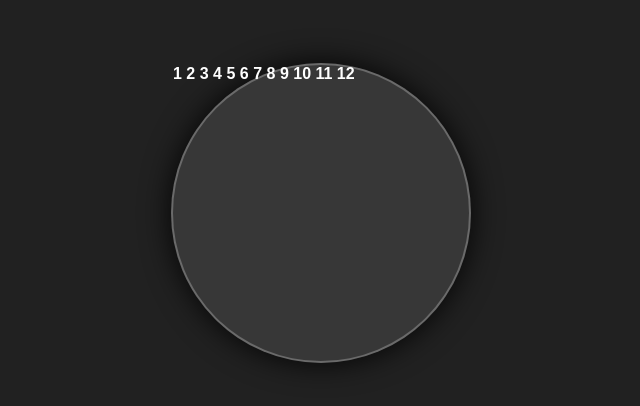
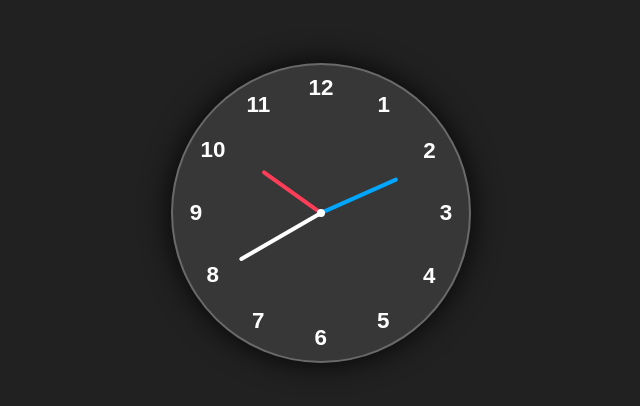
Before and after one commit to zakizaidi55/analogClockMiniProject, a plain HTML site: page index.html in a window 1280 px wide. Shown: the part 187-593 px from the top of the page, without its empty margins (319-959 px from the left). Drawn offline with Linux system fonts and the light colour scheme.

Commit message:
adding the functionality of hour min & sec usingJS

```diff
--- a/index.html
+++ b/index.html
@@ -7,22 +7,27 @@
     <link rel="stylesheet" href="styles.css">
 </head>
 <body>
+
     <div class="container">
         <div class="clock">
-            <span><b>1</b></span>
-            <span><b>2</b></span>
-            <span><b>3</b></span>
-            <span><b>4</b></span>
-            <span><b>5</b></span>
-            <span><b>6</b></span>
-            <span><b>7</b></span>
-            <span><b>8</b></span>
-            <span><b>9</b></span>
-            <span><b>10</b></span>
-            <span><b>11</b></span>
-            <span><b>12</b></span>
+            <div style="--clr:#ff3d58; --h:72px;" class="hand" id="hour"><i></i></div>
+            <div style="--clr:#00a6ff; --h:84px;" class="hand" id="min"><i></i></div>
+            <div style="--clr:#ffffff; --h:94px;" class="hand" id="sec"><i></i></div>
+            <span style="--i:1;"><b>1</b></span>
+            <span style="--i:2;"><b>2</b></span>
+            <span style="--i:3;"><b>3</b></span>
+            <span style="--i:4;"><b>4</b></span>
+            <span style="--i:5;"><b>5</b></span>
+            <span style="--i:6;"><b>6</b></span>
+            <span style="--i:7;"><b>7</b></span>
+            <span style="--i:8;"><b>8</b></span>
+            <span style="--i:9;"><b>9</b></span>
+            <span style="--i:10;"><b>10</b></span>
+            <span style="--i:11;"><b>11</b></span>
+            <span style="--i:12;"><b>12</b></span>
 
         </div>
     </div>
 </body>
+<script src="script.js"></script>
 </html>
--- a/script.js
+++ b/script.js
@@ -0,0 +1,21 @@
+let hr = document.getElementById('hour');
+let min = document.getElementById('min');
+let sec = document.getElementById('sec');
+
+const displayTime = () => {
+    let date = new Date();
+    // getting hour, min, sec
+    let hh = date.getHours();
+    let mm = date.getMinutes();
+    let ss = date.getSeconds();
+
+    let hRotations = 30*hh + mm/2;
+    let mRotations = 6*mm;
+    let sRotations = 6*ss;
+
+    hr.style.transform = `rotate(${hRotations}deg)`;
+    min.style.transform = `rotate(${mRotations}deg)`;
+    sec.style.transform = `rotate(${sRotations}deg)`;
+}
+
+setInterval(displayTime,1000)
--- a/styles.css
+++ b/styles.css
@@ -27,4 +27,47 @@ body {
     background-color: rgba(255, 255, 255, 0.1);
     border: 2px solid rgba(255,255,255,0.25);
     box-shadow: 0px 0px 30px rgba(0,0,0,0.9);
+    display: flex;
+    align-items: center;
+    justify-content: center;
 }
+
+.clock span {
+    position:absolute;
+    /* 360deg/12 = 30 */
+    transform: rotate(calc(30deg * var(--i)));
+    /* for rotation we use inset */
+    inset: 12px;
+    text-align: center;
+}
+
+.clock span b {
+    transform: rotate(calc(-30deg * var(--i)));
+    display: inline-block;
+    font-size: 1.4rem;
+
+}
+.clock::before {
+    content: '';
+    position: absolute;
+    height: 8px;
+    width: 8px;
+    border-radius: 50%;
+    background-color:  #fff;
+    z-index: 2;
+}
+
+.hand {
+    position: absolute;
+    display: flex;
+    align-items: flex-end;
+    justify-content: center;
+}
+
+.hand i {
+    position: absolute;
+    background-color: var(--clr);
+    width: 4px;
+    height: var(--h);
+    border-radius: 8px;
+}
```
